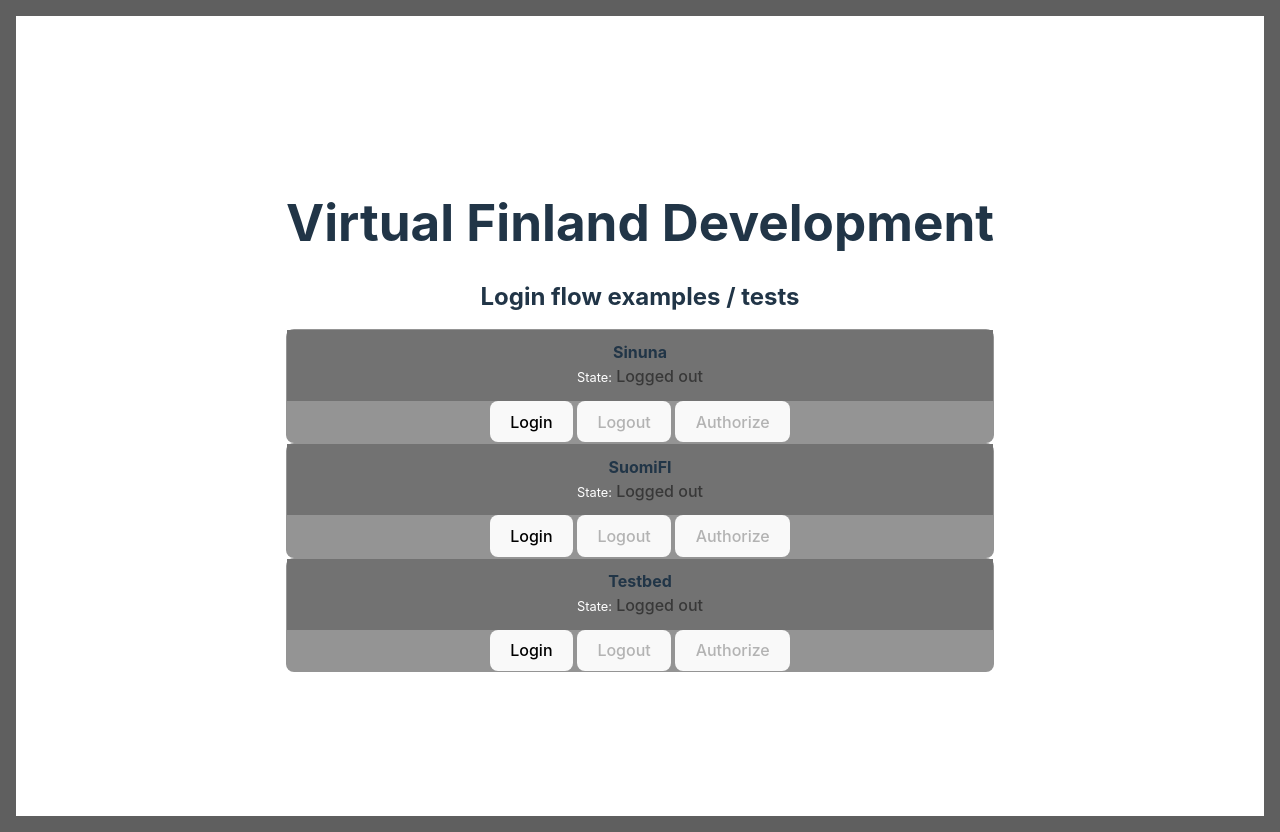
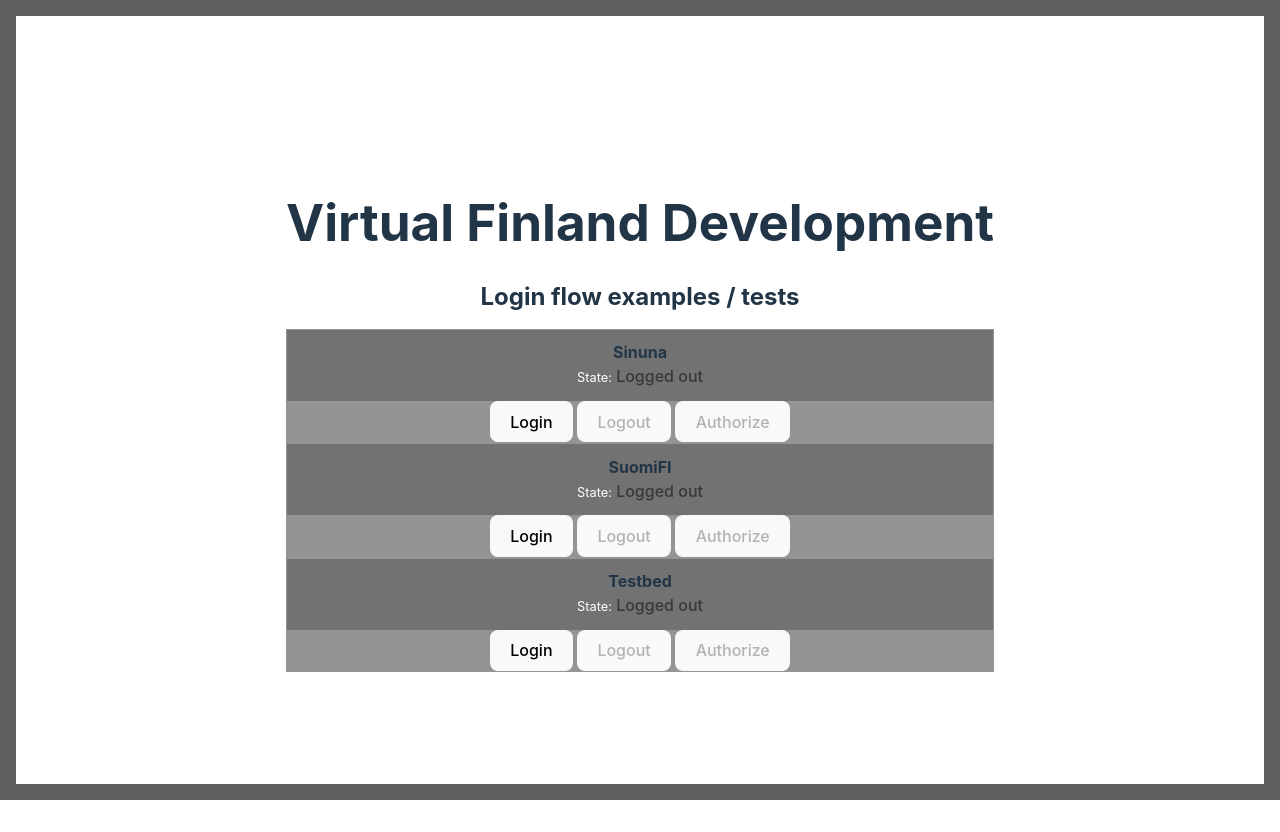
Before and after one commit to Virtual-Finland-Development/authentication-gw, a Svelte app in the folder webapps/svelte/: page / in a window 1280 px wide. Built offline with nearby package versions, Linux system fonts and the light colour scheme.

Commit message:
style: bottom border

```diff
--- a/webapps/svelte/src/app.css
+++ b/webapps/svelte/src/app.css
@@ -18,6 +18,7 @@
   -webkit-box-sizing: border-box;
   border: 2vh solid rgb(95, 95, 95);
   overflow: hidden;
+  max-height: 100%;
 }
 
 a {
@@ -74,7 +75,6 @@ button:focus-visible {
 
 .login-flow-box {
   background-color: #949494;
-  border-radius: 8px;
   border: 1px solid transparent;
 }
 
```
